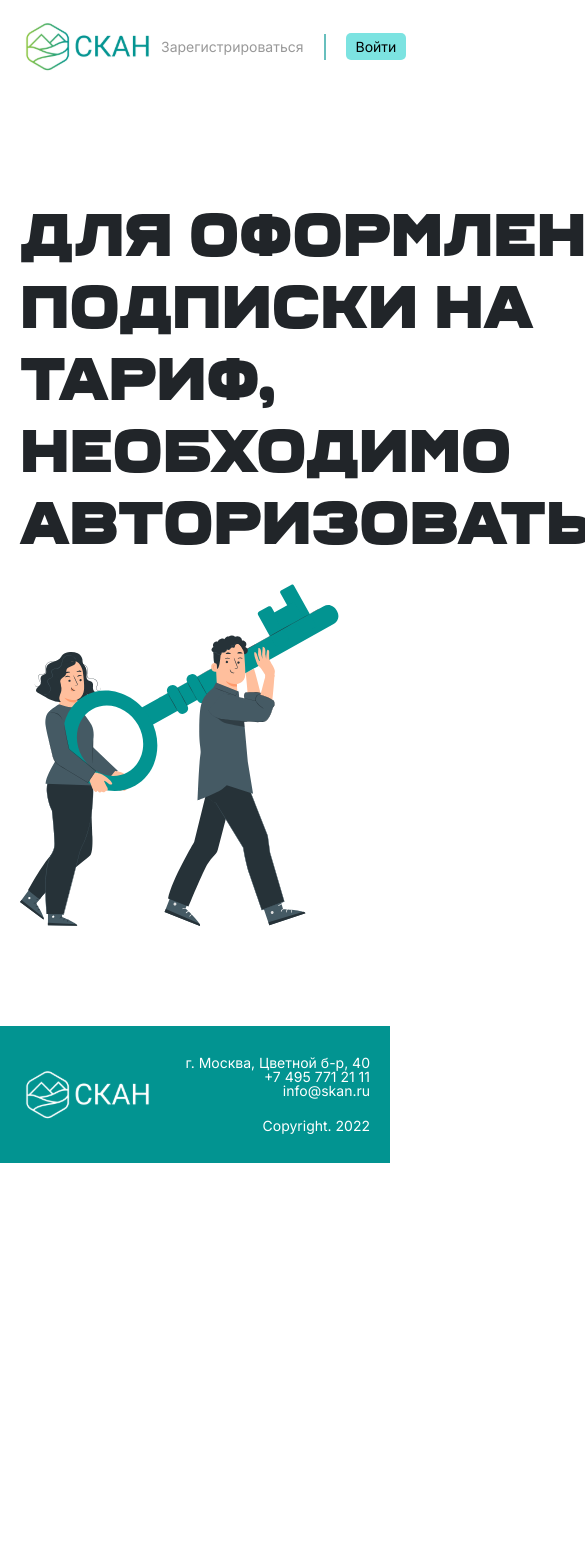
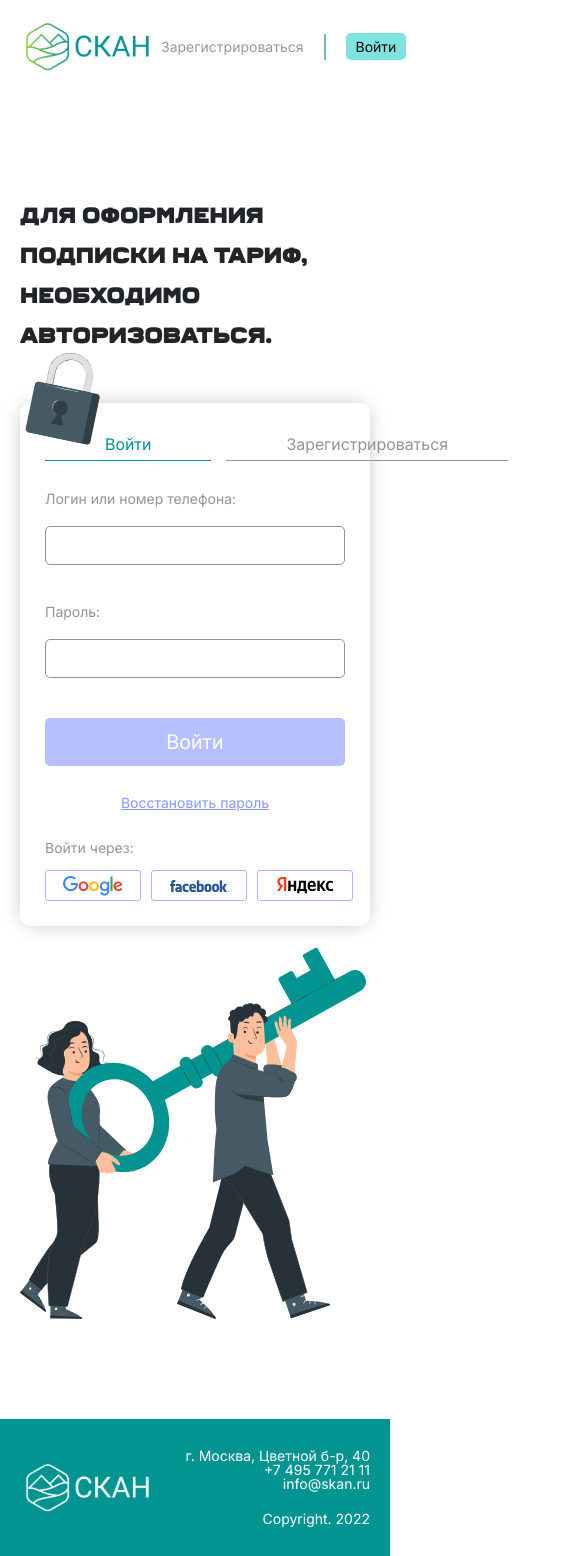
Before and after one commit to FoxieFo/SKAN, a React (Vite) app: page /auth in a window 390 px wide. Shown: the top 1556 px of the page, 585 px wide, since content can reach past the window. Before the commit the page ends 1163 px from the top, so only its background shows below. Built offline with nearby package versions, Linux system fonts and the light colour scheme.

Commit message:
responsive AuthPage — ready

```diff
--- a/src/components/AuthForm/AuthForm.jsx
+++ b/src/components/AuthForm/AuthForm.jsx
@@ -1,5 +1,6 @@
 import { useEffect, useRef, useState } from 'react';
 import s from './styles.module.scss'
+import useWindowWidth from './../../hooks/useWindowWidth'
 import Google from './../../assets/images/icons/google.svg'
 import Facebook from './../../assets/images/icons/facebook.svg'
 import Yandex from './../../assets/images/icons/yandex.svg'
@@ -56,6 +57,8 @@ export default function AuthForm() {
         }
     }
 
+    const windowWidth = useWindowWidth();
+
     const onLoginKeyDown = (event) => {
         if (event.code === "Enter")
             passwordInputRef.current.focus();
@@ -72,7 +75,9 @@ export default function AuthForm() {
                 <p className={s.authform__infoText}>
                     Для оформления подписки на тариф, необходимо авторизоваться.
                 </p>
-                <img src={Heroes} alt="heroes" className={s.authform__heroesImg} />
+                {windowWidth >= 900 && (
+                    <img src={Heroes} alt="heroes" className={s.authform__heroesImg} />
+                )}
             </div>
 
             <div className={s.authform__form}>
@@ -128,6 +133,10 @@ export default function AuthForm() {
 
                 <img src={Padlock} alt="Padlock" className={s.authform__img} />
             </div>
+
+            {windowWidth < 900 && (
+                <img src={Heroes} alt="heroes" className={s.authform__heroesImg} />
+            )}
         </section>
     );
 }
--- a/src/components/AuthForm/styles.module.scss
+++ b/src/components/AuthForm/styles.module.scss
@@ -9,16 +9,27 @@
         gap: 20px;
         margin-top: 100px;
         margin-bottom: 100px;
+        @media (max-width: 900px) {
+            flex-direction: column;
+        }
     }
 
     &__info {
         &Text {
             font-family: 'Ferry';
             text-transform: uppercase;
-            font-size: 60px;
+            font-size: 40px;
             font-weight: 900;
             line-height: 72px;
             margin-bottom: 30px;
+            @media (max-width: 1240px) {
+                font-size: 30px;
+                line-height: 50px;
+            }
+            @media (max-width: 900px) {
+                font-size: 22px;
+                line-height: 40px;
+            }
         }
     }
 
@@ -136,6 +147,9 @@
         position: absolute;
         left: -55px;
         top: -50px;
+        @media (max-width: 900px) {
+            left: 5px;
+        }
     }
 }
 
```
